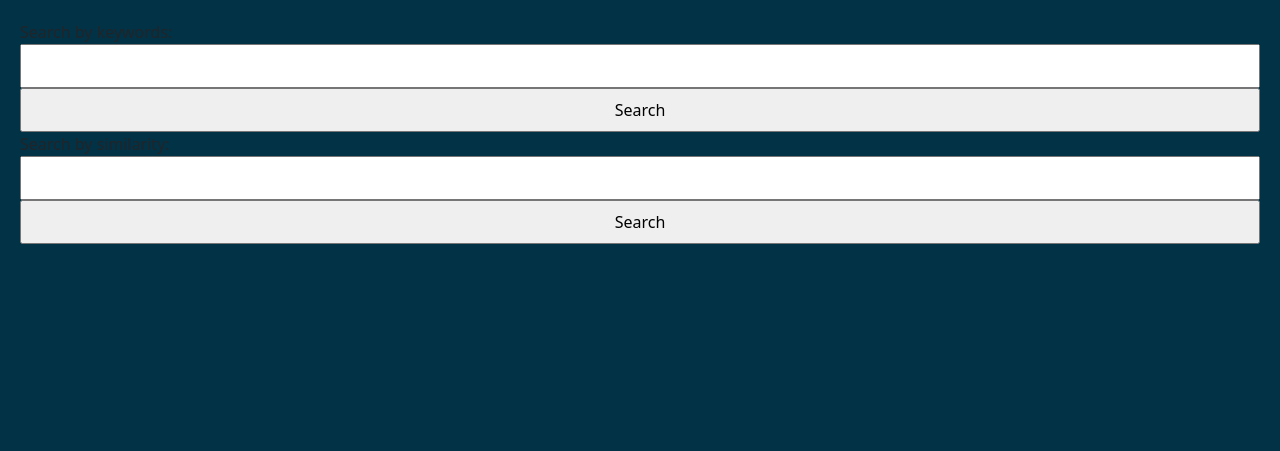
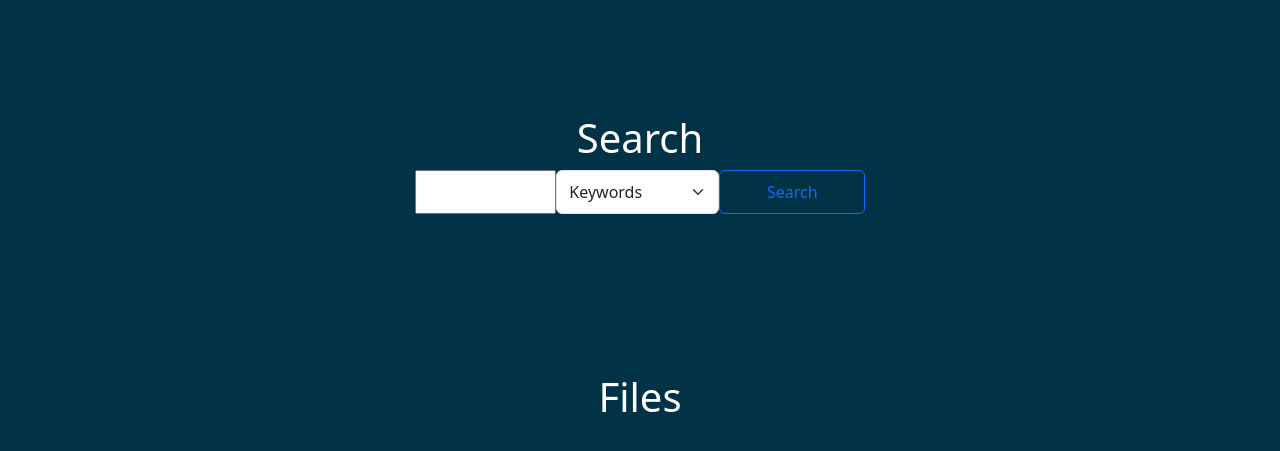
Before and after one commit to MateiBuzdea/FileSense-Project, a Flask app: page /home in a window 1280 px wide. Shown: the part 88-539 px from the top of the page. Run offline with Flask 3, Linux system fonts and the light colour scheme; the visitor is signed in with stand-in values (Sample User, id 1); data that the repository does not hold is empty; parts of the project's set-up code (start-up, migrations or seed data) failed here and were passed over.

Commit message:
Add home, index, upload, README_draft (#4)
* Update HTML templates

* added README draft

---------

Co-authored-by: Matei Buzdea <119046397+MateiBuzdea@users.noreply.github.com>

```diff
--- a/web/app/templates/home.html
+++ b/web/app/templates/home.html
@@ -2,25 +2,37 @@
 
 {% block content %}
 
+<div class="container d-flex flex-column justify-content-center align-items-center" style="height: 40vh;">
+    <h1 style="color: white;">Search</h1>
+
+    <div class="input-group mb-3 d-flex justify-content-center">
+        <form action="{{ url_for('core.search') }}" method="POST" style="display: inline-flex;">
+            <input type="hidden" name="csrf_token" value="{{ csrf_token() }}" />
+            <input type="text" name="search">
+            <select name="searchOption" class="form-select">
+                <option value="keywords" name="keywords">Keywords</option>
+                <option value="similarity" name="similarity">Similarity</option>
+            </select>
+            <button class="btn btn-outline-primary" type="submit" value="Search">Search</button>
+        </form>
+    </div>
+    <p id="searchResult"></p>
+</div>
+
+<hr />
+
+
+<h1 class="d-flex align-items-center justify-content-center" style="color: white;"> Files </h1>
+
 {% for document in documents %}
-<div>
-    <a href="{{ url_for('core.view', document_id=document.id) }}">{{ document.title }}</a>
-    {{ document.content|striptags|truncate(200) }}
+<div class="card">
+    <div class="card-body">
+        <h5 class="card-title">{{ document.title }}</h5>
+        <h6 class="card-subtitle mb-2 text-body-secondary">{{ document.owner }} - {{ document.created_on }}</h6>
+        <p class="card-text">{{ document.content|striptags|truncate(200) }}</p>
+    </div>
 </div>
 {% endfor %}
 
-Search by keywords:
-<form action="{{ url_for('core.search') }}" method="POST">
-    <input type="hidden" name="csrf_token" value="{{ csrf_token() }}" />
-    <input type="text" name="keywords">
-    <input type="submit" value="Search">
-</form>
 
-Search by similarity:
-<form action="{{ url_for('core.search') }}" method="POST">
-    <input type="hidden" name="csrf_token" value="{{ csrf_token() }}" />
-    <input type="text" name="similarity">
-    <input type="submit" value="Search">
-</form>
-
-{% endblock %}
+{% endblock %}
```
Also changed, not shown: web/app/templates/index.html (+33 -2 lines), web/app/templates/upload.html (+17 -8 lines), web/app/templates/view.html (+24 -10 lines), README.md (added), web/app/templates/base.html (line endings or trailing spaces).
